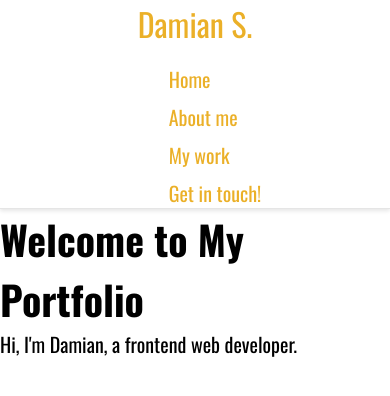
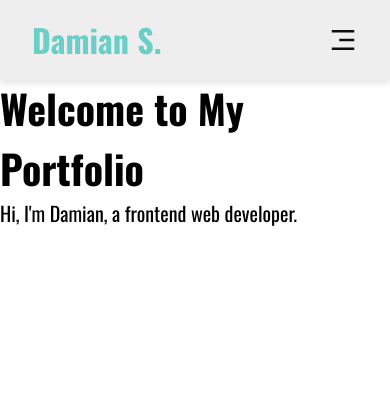
Before and after one commit to abelladius/react-portfolio, a React (Create React App) app: page / in a window 390 px wide. Shown: the top 396 px of the page. Built offline with nearby package versions, Linux system fonts and the light colour scheme.

Commit message:
Update navbar functionality

```diff
--- a/src/App.js
+++ b/src/App.js
@@ -10,7 +10,7 @@ const App = () => {
 
   <Router>
       <Navbar />
-    <Routes>
+    <Routes className='content-container'>
       <Route path="/" element={<Home />} />
       <Route path="/about" element={<About />} />
       <Route path="/portfolio" element={<Portfolio />} />
--- a/src/components/navbar/navbar.component.jsx
+++ b/src/components/navbar/navbar.component.jsx
@@ -1,22 +1,28 @@
 import './navbar.styles.scss';
 import { Link } from 'react-router-dom';
-import { FaHome, FaUser, FaFolder, FaEnvelope, FaGithub, FaLinkedin, FaTelegram} from 'react-icons/fa';
+// import { FaHome, FaUser, FaFolder, FaEnvelope, FaGithub, FaLinkedin, FaTelegram } from 'react-icons/fa';
+import { RiMenu3Line } from "react-icons/ri";
+
 
 const Navbar = () => {
   return (
     <nav className="navbar">
       <Link to="/" className='logo'>Damian S.</Link>
+      <input type="checkbox" id="check" />
+        <label for="check" class="checkbtn">
+        <RiMenu3Line />
+      </label>
       <ul>
         <li><Link to="/">Home</Link></li>
         <li><Link to="/about">About me</Link></li>
         <li><Link to="/portfolio">My work</Link></li>
         <li><Link to="/contact">Get in touch!</Link></li>
       </ul>
-      <ul className='social-icons'>
+      {/* <ul className='social-icons'>
         <li><a href="http://" target="_blank" rel="noopener noreferrer"><FaGithub /></a></li>
         <li><a href="http://" target="_blank" rel="noopener noreferrer"><FaLinkedin /></a></li>
         <li><a href="http://" target="_blank" rel="noopener noreferrer"><FaTelegram /></a></li>
-      </ul>
+      </ul> */}
     </nav>
   );
 };
--- a/src/components/navbar/navbar.styles.scss
+++ b/src/components/navbar/navbar.styles.scss
@@ -1,34 +1,179 @@
-.navbar {
+nav{
+  height: 80px;
+  width: 100%;
   display: flex;
   justify-content: space-between;
   align-items: center;
-  width: 100%;
-  margin: 0 auto;
-  border-bottom: 1px solid rgba(0, 0, 0, 0.1);
-  box-shadow: 0 2px 4px rgba(0, 0, 0, 0.1);
+  white-space: nowrap;
+  position: fixed;
+  top: 0;
+  left: 0;
+  right: 0;
+  z-index: 5;
+  background-color: var(--white-color);
+  padding: 1rem 6rem;
+  box-shadow: 0 4px 6px rgba(0, 0, 0, 0.1);
 
-  .logo {
+  .logo{
+    color: var(--accent-color);
+    font-weight: var(--font-weight-bold);
     font-size: 2rem;
   }
 
-  ul {
-    list-style: none;
-    display: flex;
-    gap: 1rem;
+  ul{
+    float: right;
+    margin-right: 20px;
+
+    li{
+      display: inline-block;
+      line-height: 80px;
+      margin: 0 5px;
+
+      a{
+        color: var(--text-color);
+        font-size: var(--font-weight-regular);
+        padding: 7px 13px;
+        border-radius: 3px;
+      }
+      a.active, a:hover{
+        background-color: var(--accent-color);
+        color: var(--white-color);
+        transition: .5s;
+      }
+    }
   }
 
-  @media (max-width: 768px) {
-    flex-direction: column;
-    .logo {
-      margin-bottom: 1rem;
+  .checkbtn{
+    font-size: 30px;
+    color: var(--text-color);
+    float: right;
+    line-height: 80px;
+    cursor: pointer;
+    display: none;
+  }
+
+  #check{
+    display: none;
+  }
+
+
+  @media screen and (max-width: 768px) {
+    padding: 1rem 2rem;
+    opacity: 0.95;
+
+    .checkbtn{
+      display: block;
     }
 
     ul {
-      flex-direction: column;
-      gap: 0.5rem;
+      position: fixed;
+      width: 100%;
+      height: 100%;
+      background-color: var(--primary-color);
+      opacity: 0.95;
+      top: 80px;
+      left: -100%;
+      text-align: center;
+      transition: all 0.5s;
+
+      li {
+        display: block;
+        margin: 20px 0;
+        line-height: 30px;
+
+        a {
+          font-size: 2rem;
+          font-weight: var(--font-weight-medium);
+          color: var(--white-color);
+        }
+      }
     }
-    .social-icons{
-      display: none;
+
+    #check:checked ~ ul {
+      left: 0;
     }
   }
 }
+
+
+
+
+// MOBILE
+
+
+
+
+// nav{
+//   padding: 1rem 2rem;
+//   opacity: 0.95;
+// }
+
+// nav ul{
+//   position: fixed;
+//   width: 100%;
+//   height: 100%;
+//   background-color: var(--primary-color);
+//   opacity: 0.95;
+//   top: 80px;
+//   left: -100%;
+//   text-align: center;
+//   transition: all 0.5s;
+// }
+
+// nav ul li{
+//   display: block;
+//   margin: 50px 0;
+//   line-height: 30px;
+// }
+// nav ul li a{
+//   font-size: 2rem;
+//   font-weight: var(--font-weight-medium);
+//   color: var(--white-color);
+// }
+
+// nav ul li a.active,
+// nav ul li a:hover{
+//   background: none;
+//   color: var(--accent-color);
+// }
+
+// #check:checked ~ ul{
+//   left: 0;
+// }
+
+
+
+// .navbar {
+//   display: flex;
+//   justify-content: space-between;
+//   align-items: center;
+//   width: 100%;
+//   margin: 0 auto;
+//   border-bottom: 1px solid rgba(0, 0, 0, 0.1);
+//   box-shadow: 0 2px 4px rgba(0, 0, 0, 0.1);
+
+//   .logo {
+//     font-size: 2rem;
+//   }
+
+//   ul {
+//     list-style: none;
+//     display: flex;
+//     gap: 1rem;
+//   }
+
+//   @media (max-width: 768px) {
+//     flex-direction: column;
+//     .logo {
+//       margin-bottom: 1rem;
+//     }
+
+//     ul {
+//       flex-direction: column;
+//       gap: 0.5rem;
+//     }
+//     .social-icons{
+//       display: none;
+//     }
+//   }
+// }
--- a/src/index.scss
+++ b/src/index.scss
@@ -7,10 +7,10 @@
 
 :root {
 
-	--accent-color: #EBB028; /* main accent color */
-	--primary-color: #4B6398; /* primary color */
-	--secondary-color: #6B6048; /* secondary color */
-	--white-color: #F5F7F8; /* color for white */
+	--accent-color: #64CCC5; /* main accent color */
+	--primary-color: #176B87; /* primary color */
+	--secondary-color: #053B50; /* secondary color */
+	--white-color: #eee; /* color for white */
 	--text-color: #000; /* color for text */
 
 
@@ -50,3 +50,7 @@ body {
 	line-height: 1.6;
 	font-size: 1.8em;
   }
+
+.content-container{
+	margin-top: 20%;
+}
```
